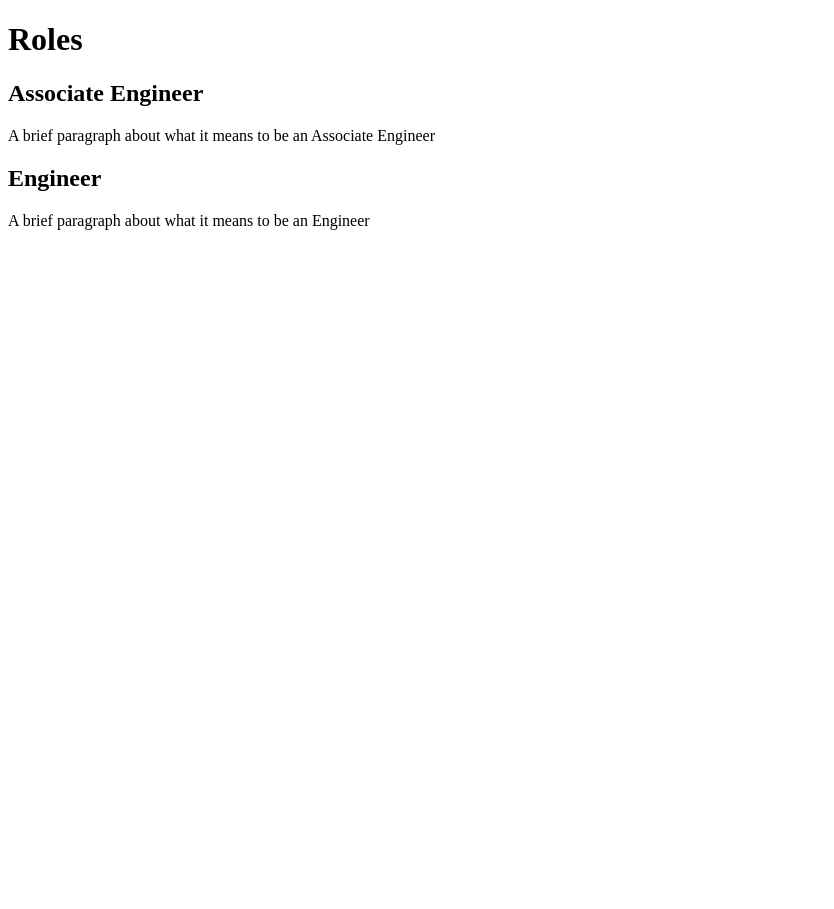
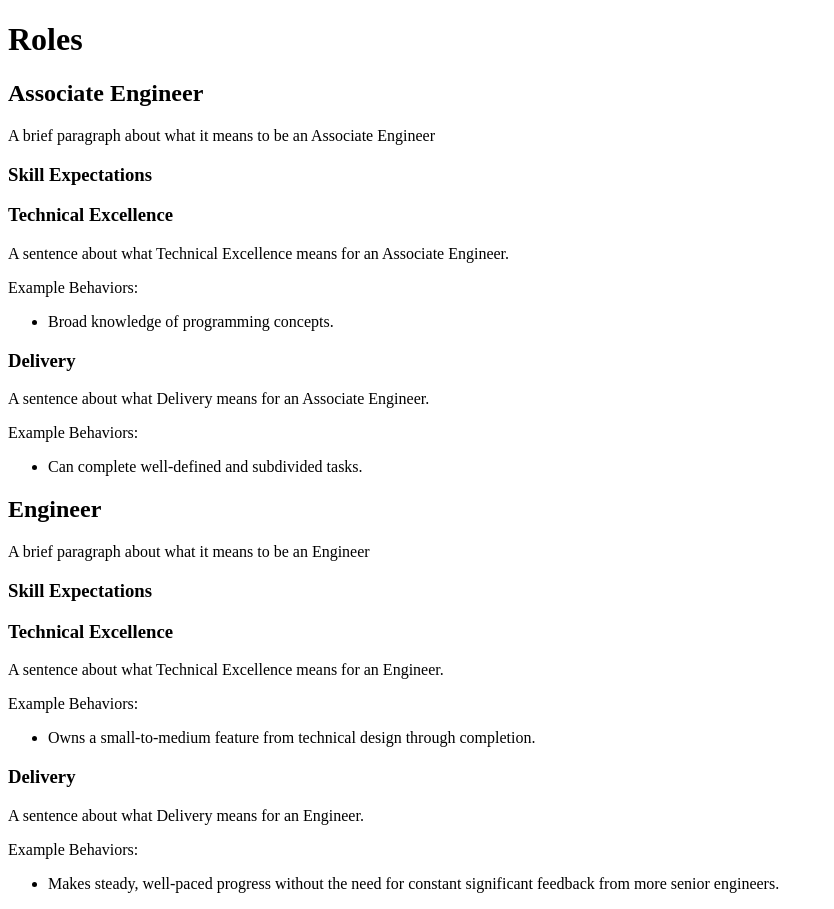
Before and after one commit to TangoGroup/career-journeys, a Next.js app: page /roles in a window 1280 px wide. Shown: the whole page, without its empty margins (0-834 px from the left). Before the commit the page ends 800 px from the top, so only its background shows below. Built offline with nearby package versions, Linux system fonts and the light colour scheme.

Commit message:
Display expectations

```diff
--- a/components/Role.js
+++ b/components/Role.js
@@ -1,4 +1,5 @@
 import ROLES from '../constants/roles';
+import RoleSkillExpectations from './RoleSkillExpectations';
 
 const Role = (props) => {
   const { roleKey } = props; // eslint-disable-line react/prop-types
@@ -7,6 +8,8 @@ const Role = (props) => {
     <div key={roleKey}>
       <h2>{role.title}</h2>
       <p>{role.description}</p>
+      <h3>Skill Expectations</h3>
+      <RoleSkillExpectations roleKey={roleKey} />
     </div>
   );
 };
--- a/components/RoleSkillExpectations.js
+++ b/components/RoleSkillExpectations.js
@@ -1,10 +1,33 @@
+import EXPECTATIONS from '../constants/expectations';
+import SKILLS from '../constants/skills';
+
 const RoleSkillExpectations = (props) => {
-  const { role, skill } = props;
+  const { roleKey } = props;
 
-  console.log(role, skill);
+  const skillExpectations = EXPECTATIONS[roleKey];
+
+  if (!skillExpectations) return null;
 
   return (
-    <div />
+    <div>
+      {Object.keys(skillExpectations).map((skillKey) => {
+        const skill = SKILLS[skillKey];
+        const skillExpectation = skillExpectations[skillKey];
+
+        return (
+          <div key={skillKey}>
+            <h3>{skill.name}</h3>
+            <p>{skillExpectation.description}</p>
+            <p>Example Behaviors:</p>
+            <ul>
+              {skillExpectation.exampleBehaviors.map(exampleBehavior => (
+                <li key={exampleBehavior}>{exampleBehavior}</li>
+              ))}
+            </ul>
+          </div>
+        );
+      })}
+    </div>
   );
 };
 
--- /dev/null
+++ b/constants/expectations.js
@@ -0,0 +1,32 @@
+const EXPECTATIONS = {
+  ASSOCIATE_ENGINEER: {
+    TECHNICAL_EXCELLENCE: {
+      description: 'A sentence about what Technical Excellence means for an Associate Engineer.',
+      exampleBehaviors: [
+        'Broad knowledge of programming concepts.',
+      ],
+    },
+    DELIVERY: {
+      description: 'A sentence about what Delivery means for an Associate Engineer.',
+      exampleBehaviors: [
+        'Can complete well-defined and subdivided tasks.',
+      ],
+    },
+  },
+  ENGINEER: {
+    TECHNICAL_EXCELLENCE: {
+      description: 'A sentence about what Technical Excellence means for an Engineer.',
+      exampleBehaviors: [
+        'Owns a small-to-medium feature from technical design through completion.',
+      ],
+    },
+    DELIVERY: {
+      description: 'A sentence about what Delivery means for an Engineer.',
+      exampleBehaviors: [
+        'Makes steady, well-paced progress without the need for constant significant feedback from more senior engineers.',
+      ],
+    },
+  },
+};
+
+export default EXPECTATIONS;
```
Also changed, not shown: .eslintrc.js.
